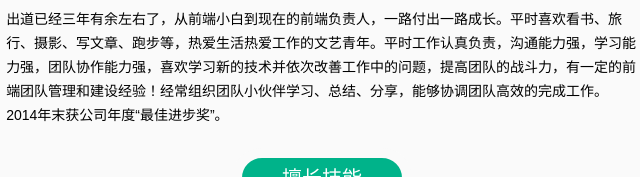
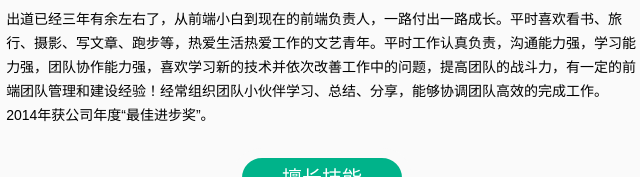
Before and after one commit to stuxt/Resume, a plain HTML site: page index.html in a window 1280 px wide. Shown: the part 516-693 px from the top of the page, 318-958 px from the left. Drawn offline with Linux system fonts and the light colour scheme.

Commit message:
Update pdf

```diff
--- a/index.html
+++ b/index.html
@@ -29,7 +29,7 @@
 		<div class="item-box">
 			<div class="title">自我描述</div>
 			<div class="content">
-				<p>出道已经三年有余左右了，从前端小白到现在的前端负责人，一路付出一路成长。平时喜欢看书、旅行、摄影、写文章、跑步等，热爱生活热爱工作的文艺青年。平时工作认真负责，沟通能力强，学习能力强，团队协作能力强，喜欢学习新的技术并依次改善工作中的问题，提高团队的战斗力，有一定的前端团队管理和建设经验！经常组织团队小伙伴学习、总结、分享，能够协调团队高效的完成工作。2014年末获公司年度“最佳进步奖”。</p>
+				<p>出道已经三年有余左右了，从前端小白到现在的前端负责人，一路付出一路成长。平时喜欢看书、旅行、摄影、写文章、跑步等，热爱生活热爱工作的文艺青年。平时工作认真负责，沟通能力强，学习能力强，团队协作能力强，喜欢学习新的技术并依次改善工作中的问题，提高团队的战斗力，有一定的前端团队管理和建设经验！经常组织团队小伙伴学习、总结、分享，能够协调团队高效的完成工作。2014年获公司年度“最佳进步奖”。</p>
 			</div>
 		</div>
 		<div class="item-box skill">
@@ -130,7 +130,6 @@
 				<p class="postion">前端工程师</p>
 				<p><span><i class="fa fa-map-marker"></i>工作地点：南京</span></p>
 				<p><i class="fa fa-jpy"></i>薪酬：12K-16K</p>
-
 			</div>
 		</div>
 	</div>
```
Also changed, not shown: 1 other file.
